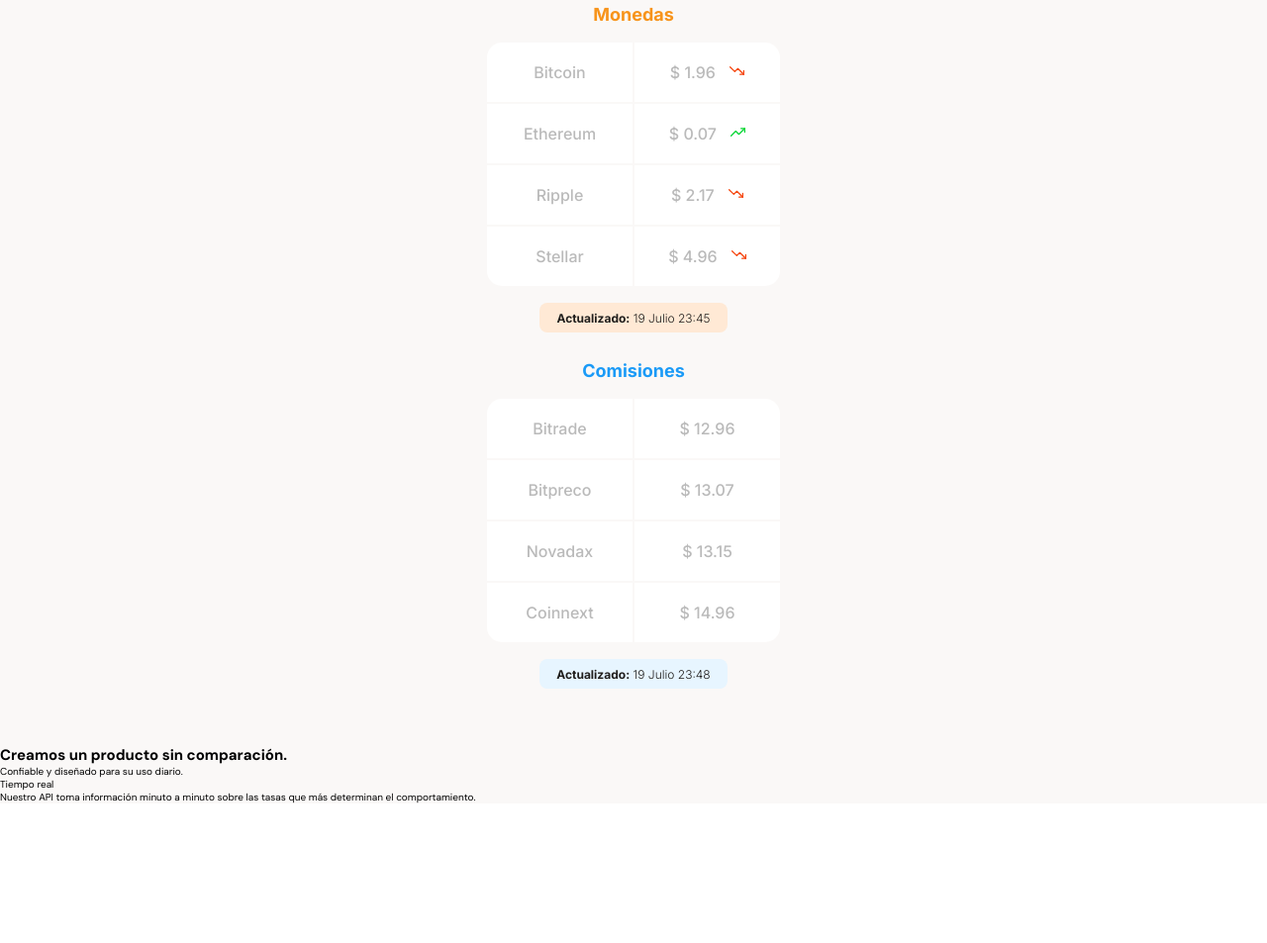
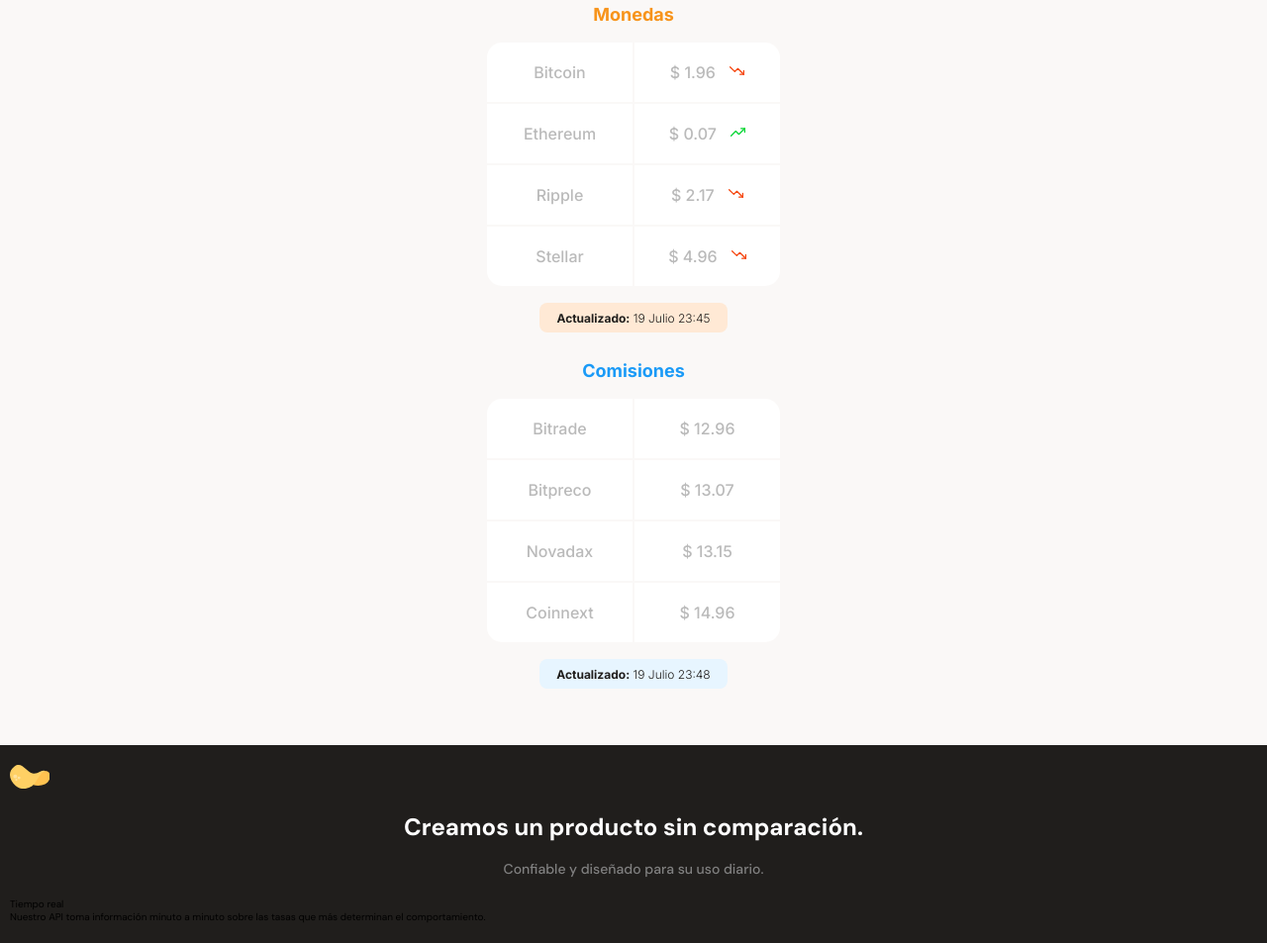
Before and after one commit to JonStevenBernal/CursoResponsiveDesing-MaquetacionMobileFirst, a plain HTML site: page index.html in a window 1280 px wide. Shown: the part 763-1716 px from the top of the page at 99% size. Before the commit the page ends 1575 px from the top, so only its background shows below. Drawn offline with Linux system fonts and the light colour scheme.

Commit message:
implementando estilos en la seccion de beneficios clase 19

```diff
--- a/index.html
+++ b/index.html
@@ -109,8 +109,8 @@
         </section>
       </section>
       <section class="main-product-detail">
-        <span></span>
-        <div>
+        <span class="product-detail--batata-logo"></span>
+        <div class="product-detail--title">
           <h2>Creamos un producto sin comparación.</h2>
           <p>Confiable y diseñado para su uso diario.</p>
         </div>
--- a/style.css
+++ b/style.css
@@ -246,3 +246,43 @@ main {
   line-height: 1.5rem;
   color: var(--warm-black);
 }
+.main-product-detail {
+  position: relative;
+  width: 100%;
+  min-width: 320px;
+  height: auto;
+  /* Espacio interno en la seccion */
+  padding: 20px 10px;
+  background-color: var(--warm-black);
+}
+.product-detail--batata-logo {
+  position: absolute;
+  top: -10;
+  /* Con 50% el elemento esta en el centro desde que inicia y le ponemos -20 para que quite el tamaño del elemento */
+  left: calc(50% -20px);
+  width: 40px;
+  height: 25px;
+  background-image: url("./assets/imgs/patataonly.svg");
+}
+.product-detail--title {
+  width: 90%;
+  min-width: 288px;
+  height: auto;
+  margin: 0 auto;
+  margin-top: 50px;
+  text-align: center;
+}
+.product-detail--title h2 {
+  margin-bottom: 20px;
+  font-size: 2.4rem;
+  font-weight: bold;
+  line-height: 2.6rem;
+  color: var(--just-white);
+}
+.product-detail--title p {
+  margin-bottom: 20px;
+  font-size: 1.4rem;
+  font-weight: 500;
+  line-height: 1.8rem;
+  color: #808080;
+}
```
